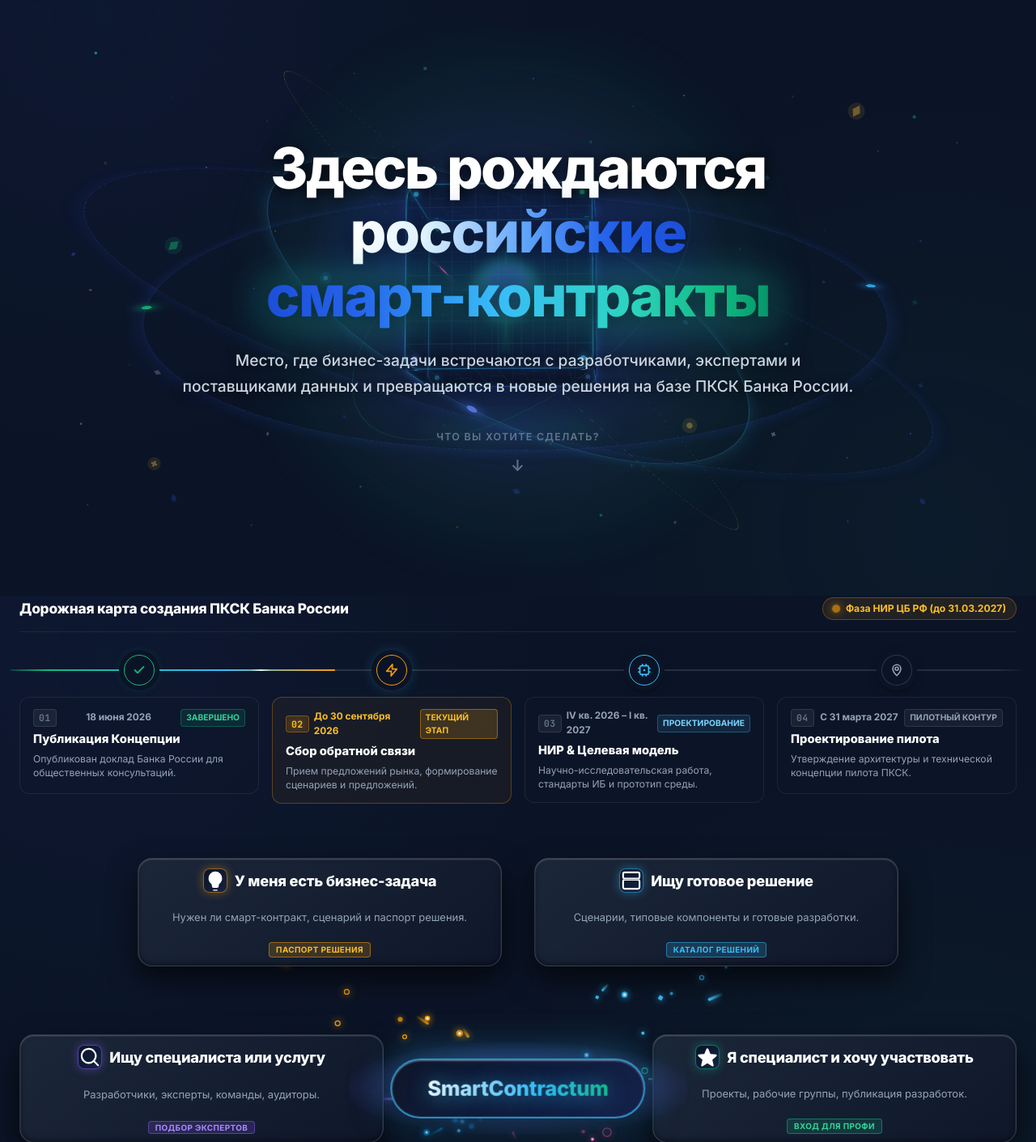
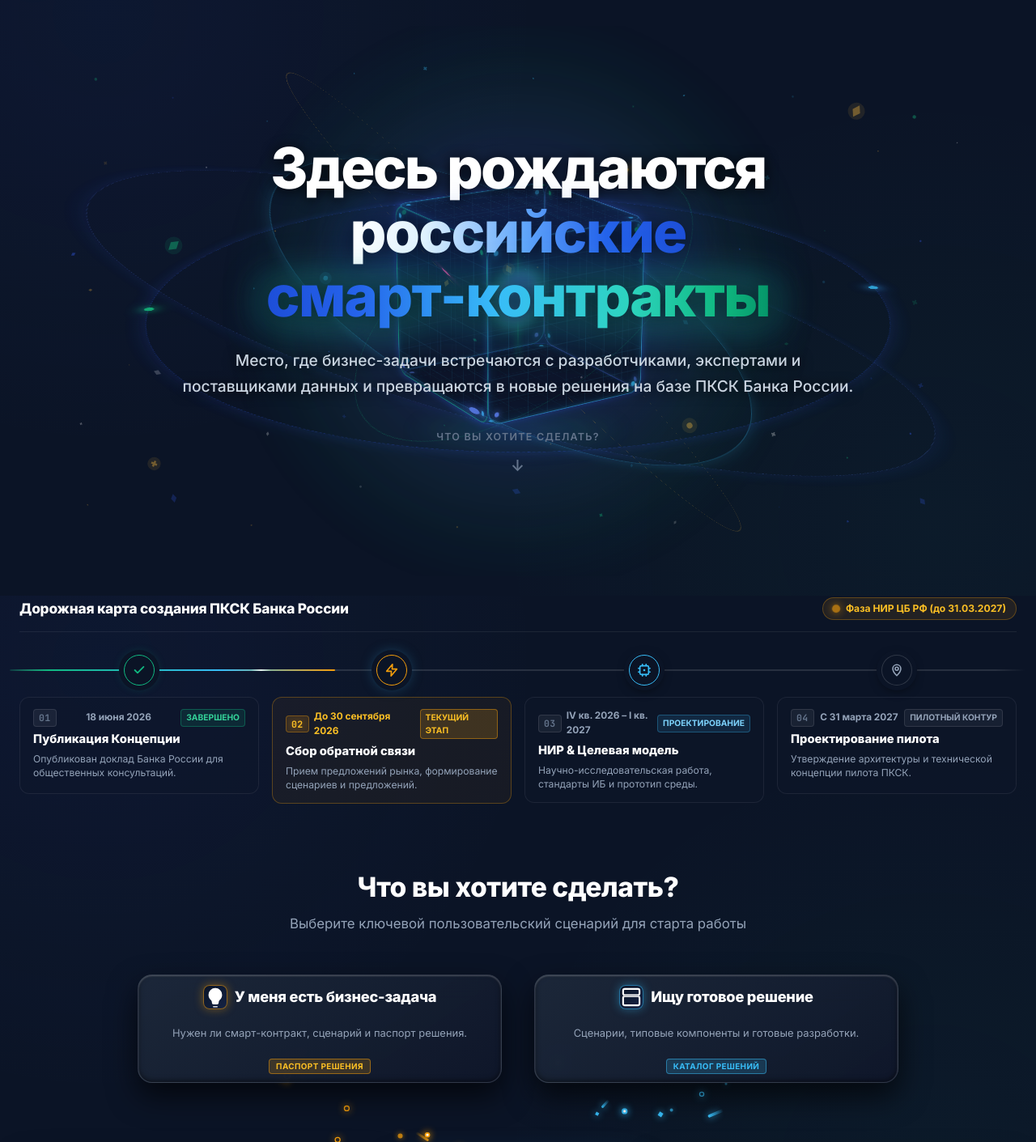
Before and after one commit to Th3Dem/smartcontractum, a FastAPI app: page / in a window 1280 px wide. Shown: the part 64-1475 px from the top of the page at 81% size. Run offline with FastAPI, Linux system fonts and the light colour scheme.

Commit message:
fix(home): restore actionScenariosHeading section header and smooth scroll anchor target

```diff
--- a/frontend/static/css/hero.css
+++ b/frontend/static/css/hero.css
@@ -1010,10 +1010,12 @@
 .section-heading-box {
     text-align: center;
     scroll-margin-top: 90px;
+    margin-top: 36px;
+    margin-bottom: 8px;
 }
 
 .section-title {
-    font-size: 2.0rem;
+    font-size: 2.1rem;
     font-weight: 800;
     color: #ffffff;
     letter-spacing: -0.5px;
@@ -1021,8 +1023,10 @@
 }
 
 .section-subtitle {
-    font-size: 1.0rem;
+    font-size: 1.05rem;
     color: #94a3b8;
+    max-width: 600px;
+    margin: 0 auto;
 }
 
 .constellation-graph-container {
--- a/frontend/templates/home/index.html
+++ b/frontend/templates/home/index.html
@@ -237,6 +237,15 @@
             </div>
         </div>
 
+        <!-- ================================================================
+             ЗАГОЛОВОК СЦЕНАРИЕВ И ЯКОРЬ ДЛЯ СКРОЛЛА ("Что вы хотите сделать?")
+        ================================================================= -->
+        <div class="section-heading-box" id="actionScenariosHeading">
+            <h2 class="section-title">Что вы хотите сделать?</h2>
+            <p class="section-subtitle">Выберите ключевой пользовательский сценарий для старта работы</p>
+        </div>
+    </section>
+
     <!-- ================================================================
          1.2 ИНТЕРАКТИВНОЕ СОЗВЕЗДИЕ УСЛУГ (Hero Constellation Graph)
     ================================================================= -->
```
Also changed, not shown: WORKLOG.md (+13 -0 lines).
